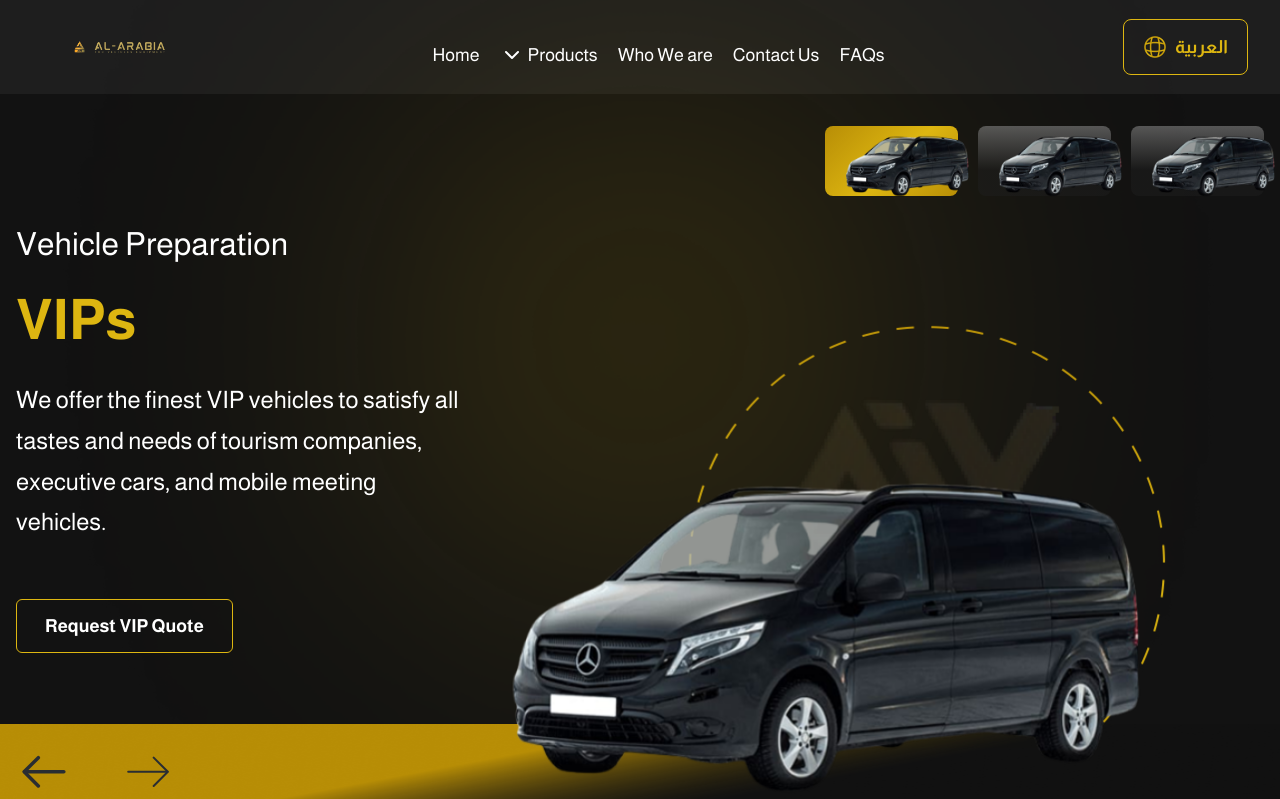
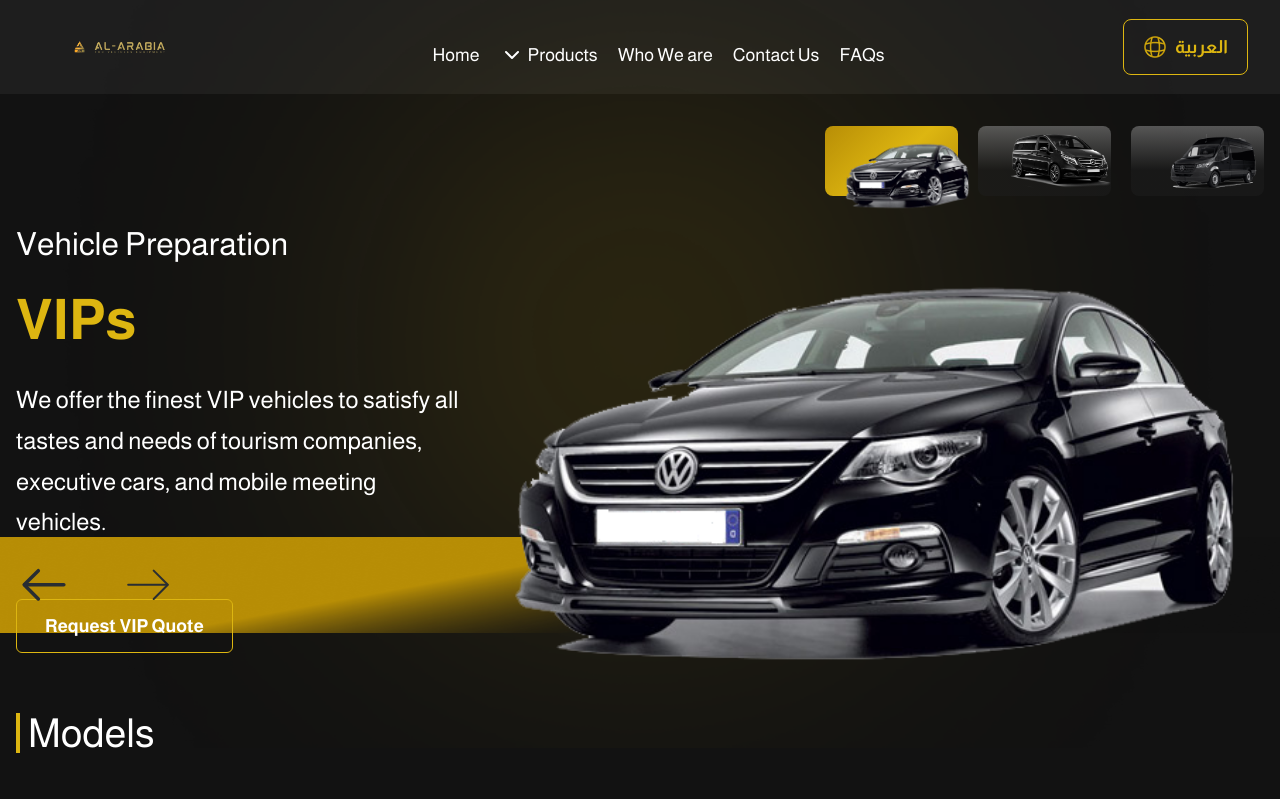
Before and after one commit to AQuadic/AVE_Reactjs, a React (Vite) app: page /vip in a window 1280 px wide. Shown: the top 799 px of the page. Built offline with nearby package versions, Linux system fonts and the light colour scheme.

Commit message:
vip new images

```diff
--- a/src/components/Vip/VipHero.jsx
+++ b/src/components/Vip/VipHero.jsx
@@ -9,12 +9,16 @@ import { useState } from "react";
 import { useTranslation } from "react-i18next";
 import { motion, AnimatePresence } from "framer-motion";
 
+import vipSlider1 from '../../assets/images/vipPage/vipSlider1.png'
+import vipSlider2 from '../../assets/images/vipPage/vipSlider2.png'
+import vipSlider4 from '../../assets/images/vipPage/vipSlider4.png'
+
 const VipHero = () => {
   const [selectedIdx, setSelectedIdx] = useState(0);
   const { t, i18n } = useTranslation("vipPage");
 
-  const imagesThumbnails = [vipCar, vipCar, vipCar];
-  const images = [heroImage, heroImage, heroImage];
+  const imagesThumbnails = [vipSlider1, vipSlider2, vipSlider4];
+  const images = [vipSlider1, vipSlider2, vipSlider4];
 
   const handleNextImage = () => {
     setSelectedIdx((prevIdx) => (prevIdx + 1) % imagesThumbnails.length);
```
